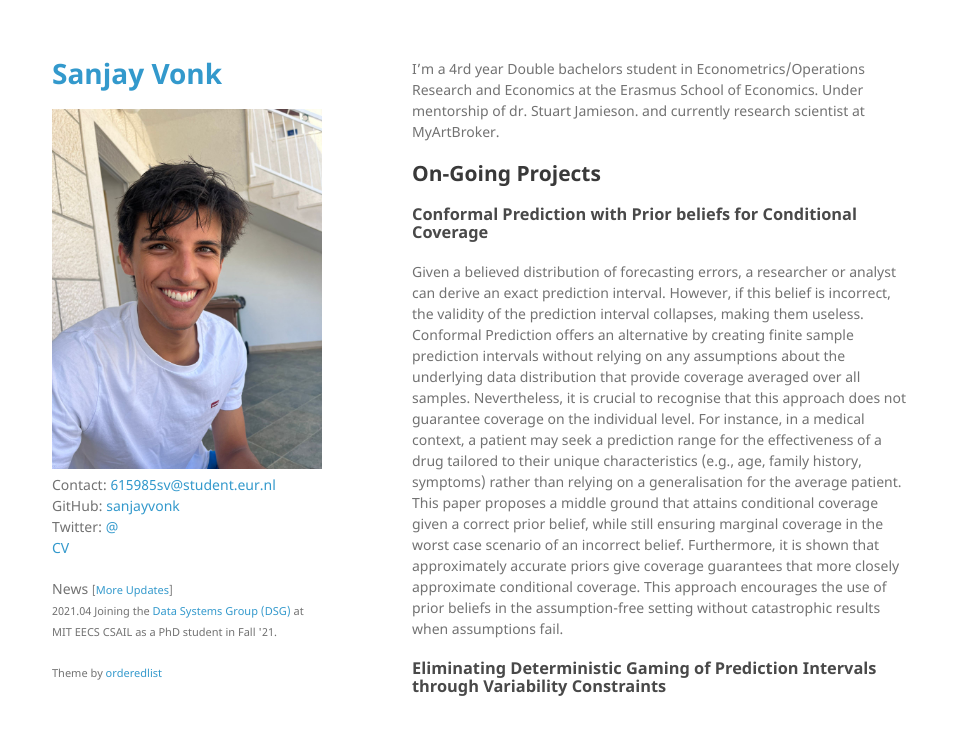
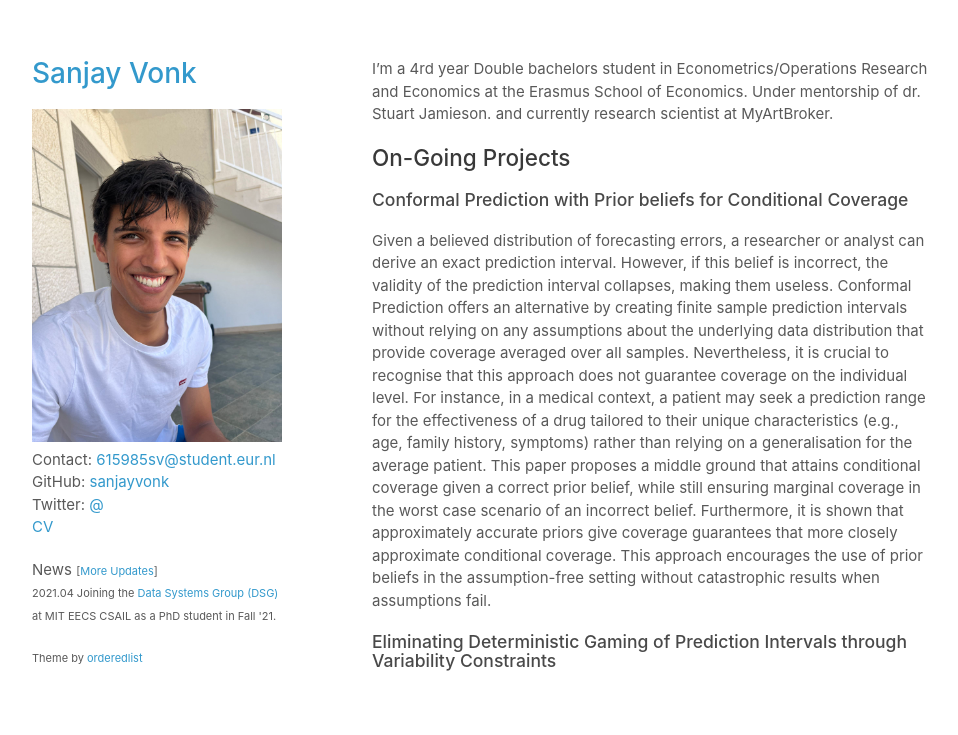
Before and after one commit to sanjayvonk/sanjayvonk.github.io, a Jekyll site: the page built from index.md, in a window 1280 px wide. Shown: the top 735 px of the page, without its empty margins (158-1116 px from the left). Built offline with Jekyll 4.4.1, drawn with Linux system fonts in a browser that asks for light colours.

Commit message:
Update font

```diff
--- a/_sass/jekyll-theme-minimal.scss
+++ b/_sass/jekyll-theme-minimal.scss
@@ -3,268 +3,272 @@
 
 body {
   background-color: #fff;
-  padding:50px;
-  font: 14px/1.5 "Noto Sans", "Helvetica Neue", Helvetica, Arial, sans-serif;
-  color:#727272;
-  font-weight:400;
+  padding: 50px;
+  font: 15px/1.5 -apple-system, BlinkMacSystemFont, "Segoe UI", Roboto, Oxygen, Ubuntu, Cantarell, "Fira Sans", "Droid Sans", "Helvetica Neue", Arial, sans-serif, "Apple Color Emoji", "Segoe UI Emoji", "Segoe UI Symbol";
+  color: #595959;
+  font-weight: 400;
 }
 
 h1, h2, h3, h4, h5, h6 {
-  color:#222;
-  margin:0 0 20px;
+  color: #222;
+  margin: 0 0 20px;
 }
 
 p, ul, ol, table, pre, dl {
-  margin:0 0 20px;
+  margin: 0 0 20px;
 }
 
 h1, h2, h3 {
-  line-height:1.1;
+  line-height: 1.1;
 }
 
 h1 {
-  font-size:28px;
+  font-size: 28px;
+  font-weight: 500;
 }
 
 h2 {
-  color:#393939;
+  color: #393939;
+  font-weight: 500;
 }
 
 h3, h4, h5, h6 {
-  color:#494949;
+  color: #494949;
+  font-weight: 500;
 }
 
 a {
-  color:#39c;
-  text-decoration:none;
+  color: #39c;
+  text-decoration: none;
 }
 
-a:hover, a:focus {
-  color:#069;
+a:hover {
+  color: #069;
 }
 
 a small {
-  font-size:11px;
-  color:#777;
-  margin-top:-0.3em;
-  display:block;
+  font-size: 11px;
+  color: #777;
+  margin-top: -0.3em;
+  display: block;
 }
 
 a:hover small {
-  color:#069;
+  color: #777;
 }
 
 .wrapper {
-  width:860px;
-  margin:0 auto;
+  width: 900px; /* Updated from 860px to 900px */
+  margin: 0 auto;
 }
 
 blockquote {
-  border-left:1px solid #e5e5e5;
-  margin:0;
-  padding:0 0 0 20px;
-  font-style:italic;
+  border-left: 1px solid #e5e5e5;
+  margin: 0;
+  padding: 0 0 0 20px;
+  font-style: italic;
 }
 
 code, pre {
-  font-family:Monaco, Bitstream Vera Sans Mono, Lucida Console, Terminal, Consolas, Liberation Mono, DejaVu Sans Mono, Courier New, monospace;
-  color:#333;
+  font-family: Monaco, Bitstream Vera Sans Mono, Lucida Console, Terminal, Consolas, Liberation Mono, DejaVu Sans Mono, Courier New, monospace;
+  color: #333;
 }
 
 pre {
-  padding:8px 15px;
+  padding: 8px 15px;
   background: #f8f8f8;
-  border-radius:5px;
-  border:1px solid #e5e5e5;
+  border-radius: 5px;
+  border: 1px solid #e5e5e5;
   overflow-x: auto;
 }
 
 table {
-  width:100%;
-  border-collapse:collapse;
+  width: 100%;
+  border-collapse: collapse;
 }
 
 th, td {
-  text-align:left;
-  padding:5px 10px;
-  border-bottom:1px solid #e5e5e5;
+  text-align: left;
+  padding: 5px 10px;
+  border-bottom: 1px solid #e5e5e5;
 }
 
 dt {
-  color:#444;
-  font-weight:700;
+  color: #444;
+  font-weight: 500; /* Updated from 700 to 500 */
 }
 
 th {
-  color:#444;
+  color: #444;
 }
 
 img {
-  max-width:100%;
+  max-width: 100%;
 }
 
 header {
-  width:270px;
-  float:left;
-  position:fixed;
-  -webkit-font-smoothing:subpixel-antialiased;
+  width: 250px; /* Updated from 270px to 250px */
+  float: left;
+  position: fixed;
+  -webkit-font-smoothing: subpixel-antialiased;
 }
 
-ul.downloads {
-  list-style:none;
-  height:40px;
-  padding:0;
+header ul {
+  list-style: none;
+  height: 40px;
+  padding: 0;
   background: #f4f4f4;
-  border-radius:5px;
-  border:1px solid #e0e0e0;
-  width:270px;
+  border-radius: 5px;
+  border: 1px solid #e0e0e0;
+  width: 250px; /* Updated from 270px to 250px */
 }
 
-.downloads li {
-  width:89px;
-  float:left;
-  border-right:1px solid #e0e0e0;
-  height:40px;
+header li {
+  width: 89px;
+  float: left;
+  border-right: 1px solid #e0e0e0;
+  height: 40px;
 }
 
-.downloads li:first-child a {
-  border-radius:5px 0 0 5px;
+header li:first-child a {
+  border-radius: 5px 0 0 5px;
 }
 
-.downloads li:last-child a {
-  border-radius:0 5px 5px 0;
+header li:last-child a {
+  border-radius: 0 5px 5px 0;
 }
 
-.downloads a {
-  line-height:1;
-  font-size:11px;
-  color:#676767;
-  display:block;
-  text-align:center;
-  padding-top:6px;
-  height:34px;
+header ul a {
+  line-height: 1;
+  font-size: 11px;
+  color: #999; /* Updated from #676767 to #999 */
+  display: block;
+  text-align: center;
+  padding-top: 6px;
+  height: 34px;
 }
 
-.downloads a:hover, .downloads a:focus {
-  color:#675C5C;
+header ul a:hover {
+  color: #999; /* Updated to maintain consistency */
 }
 
-.downloads ul a:active {
-  background-color:#f0f0f0;
+header ul a:active {
+  background-color: #f0f0f0;
 }
 
 strong {
-  color:#222;
-  font-weight:700;
+  color: #222;
+  font-weight: 500; /* Updated from 700 to 500 */
 }
 
-.downloads li + li + li {
-  border-right:none;
-  width:89px;
+header ul li + li + li {
+  border-right: none;
+  width: 89px;
 }
 
-.downloads a strong {
-  font-size:14px;
-  display:block;
-  color:#222;
+header ul a strong {
+  font-size: 14px;
+  display: block;
+  color: #222;
 }
 
 section {
-  width:500px;
-  float:right;
-  padding-bottom:50px;
+  width: 560px; /* Updated from 500px to 560px */
+  float: right;
+  padding-bottom: 50px;
 }
 
 small {
-  font-size:11px;
+  font-size: 11px;
 }
 
 hr {
-  border:0;
-  background:#e5e5e5;
-  height:1px;
-  margin:0 0 20px;
+  border: 0;
+  background: #e5e5e5;
+  height: 1px;
+  margin: 0 0 20px;
 }
 
 footer {
-  width:270px;
-  float:left;
-  position:fixed;
-  bottom:50px;
-  -webkit-font-smoothing:subpixel-antialiased;
+  width: 250px; /* Updated from 270px to 250px */
+  float: left;
+  position: fixed;
+  bottom: 50px;
+  -webkit-font-smoothing: subpixel-antialiased;
 }
 
+/* Responsive Styles */
 @media print, screen and (max-width: 960px) {
 
-  div.wrapper {
-    width:auto;
-    margin:0;
+  .wrapper {
+    width: auto;
+    margin: 0;
   }
 
   header, section, footer {
-    float:none;
-    position:static;
-    width:auto;
+    float: none;
+    position: static;
+    width: auto;
   }
 
   header {
-    padding-right:320px;
+    padding-right: 320px;
   }
 
   section {
-    border:1px solid #e5e5e5;
-    border-width:1px 0;
-    padding:20px 0;
-    margin:0 0 20px;
+    border: 1px solid #e5e5e5;
+    border-width: 1px 0;
+    padding: 20px 0;
+    margin: 0 0 20px;
   }
 
   header a small {
-    display:inline;
+    display: inline;
   }
 
   header ul {
-    position:absolute;
-    right:50px;
-    top:52px;
+    position: absolute;
+    right: 50px;
+    top: 52px;
   }
 }
 
 @media print, screen and (max-width: 720px) {
   body {
-    word-wrap:break-word;
+    word-wrap: break-word;
   }
 
   header {
-    padding:0;
+    padding: 0;
   }
 
   header ul, header p.view {
-    position:static;
+    position: static;
   }
 
   pre, code {
-    word-wrap:normal;
+    word-wrap: normal;
   }
 }
 
 @media print, screen and (max-width: 480px) {
   body {
-    padding:15px;
+    padding: 15px;
   }
 
-  .downloads {
-    width:99%;
+  header ul {
+    width: 99%;
   }
 
-  .downloads li, .downloads li + li + li {
-    width:33%;
+  header li, header ul li + li + li {
+    width: 33%;
   }
 }
 
 @media print {
   body {
-    padding:0.4in;
-    font-size:12pt;
-    color:#444;
+    padding: 0.4in;
+    font-size: 12pt;
+    color: #444;
   }
 }
```
